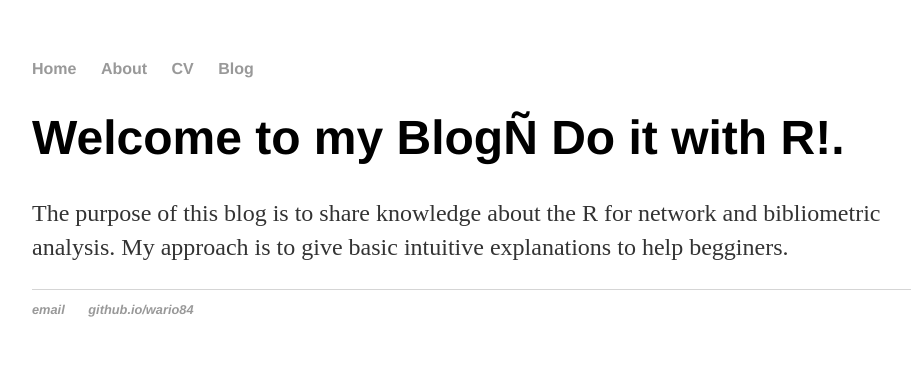
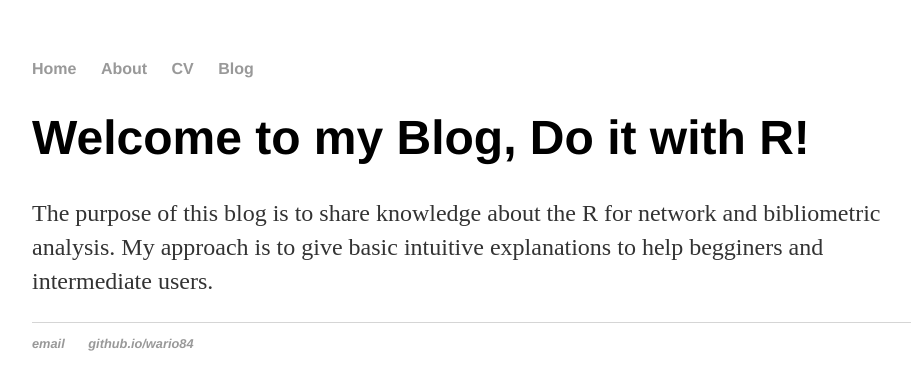
Before and after one commit to bigblind/wario84.github.io, a Jekyll site: the page built from index.html, in a window 1280 px wide. Shown: the top 390 px of the page, without its empty margins (160-1071 px from the left). Built offline with Jekyll 4.4.1, drawn with Linux system fonts in a browser that asks for light colours.

Commit message:
grammar corrections

```diff
--- a/_config.yml
+++ b/_config.yml
@@ -1,3 +1,3 @@
-name: Hank Quinlan, Horrible Co
+name: Hank Quinlan, Horrible
 markdown: kramdown
 permalink: /blog/:year/:month/:day/:title
--- a/about/index.html
+++ b/about/index.html
@@ -5,7 +5,7 @@ title: About Mario GS
 
 		<div class="about">
 			<h1>About</h1>
-			<p>Hi there! I'm a PhD candidate of Programme on Innovation, Economics and Governance for Development (IEGD) <a href="http://www.merit.unu.edu/training/iegd/">UNU-MERIT</a>. I'm doing research on scientific networks and for the moment I have been using R for almost everything... I would like to share what I have learned, maybe it can help you to facilitate the process of reading, analysis and visualisation of data. I will focus on common bibliometric databases such as Web of Science (WOS).   .</p>
+			<p>Hi there! I'm a PhD candidate of the Programme on Innovation, Economics and Governance for Development (IEGD) from <a href="http://www.merit.unu.edu/training/iegd/">UNU-MERIT</a>. I'm doing research on scientific networks and I have been using quite a lot R for almost everything... I hope this blog can help you to facilitate the process of reading, analysis and visualisation of data. I will focus on common bibliometric databases such as Web of Science (WOS).   .</p>
 
 			<ul class="contacts">
 				<li><a href="https://twitter.com/Intermind84">@Intermind84</a></li>
--- a/index.html
+++ b/index.html
@@ -3,6 +3,6 @@ layout: default
 title: Do it with R!
 ---
 <div class="blurb">
-	<h1>Welcome to my BlogÑ Do it with R!.</h1>
-	<p> The purpose of this blog is to share knowledge about the R for network and bibliometric analysis. My approach is to give basic intuitive explanations to help begginers. <em>
+	<h1>Welcome to my Blog, Do it with R!</h1>
+	<p> The purpose of this blog is to share knowledge about the R for network and bibliometric analysis. My approach is to give basic intuitive explanations to help begginers and intermediate users.  <em>
 </div><!-- /.blurb -->
```
